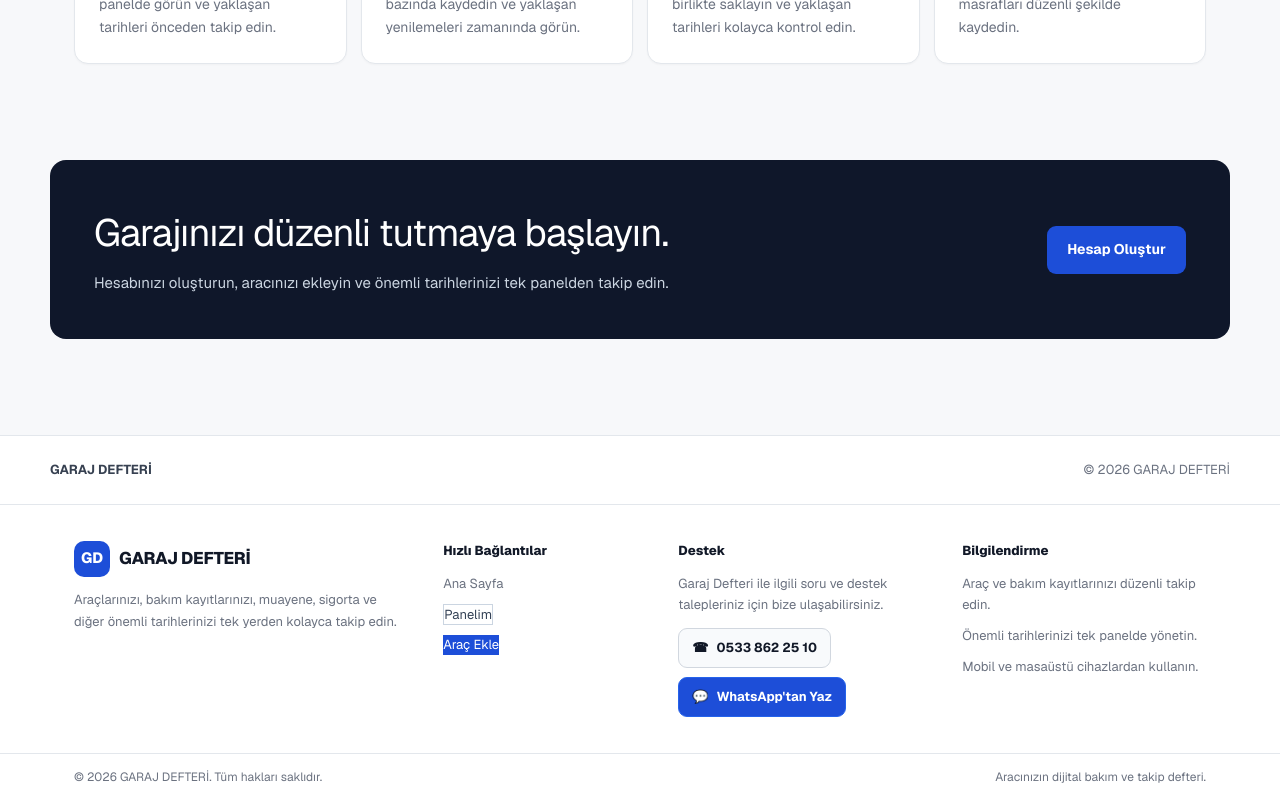
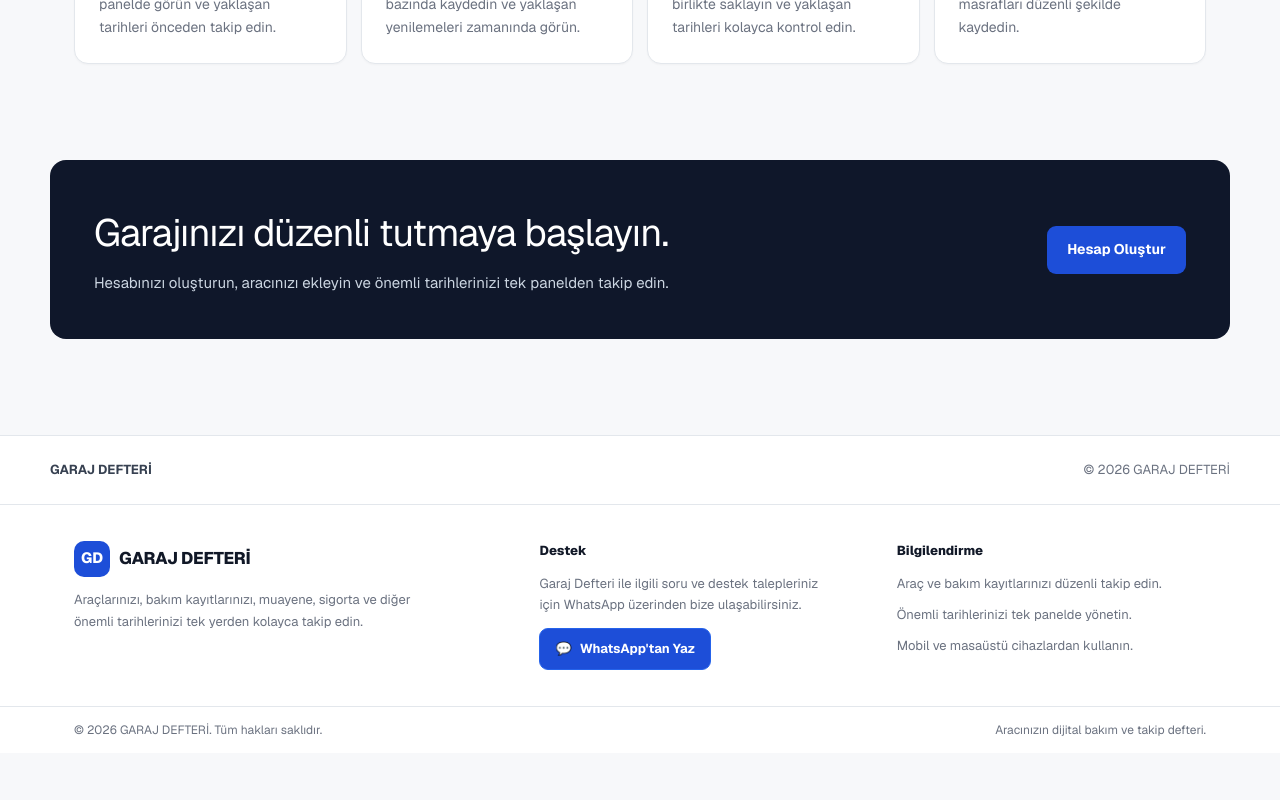
Before and after one commit to garajdefterim/garaj-defteri, a Next.js app: page / in a window 1280 px wide. Shown: the part 1283-2083 px from the top of the page. After the commit the page ends 2036 px from the top, so only its background shows below. Built offline with nearby package versions, Linux system fonts and the light colour scheme.

Commit message:
Footer sadeleştirildi

```diff
--- a/app/layout.tsx
+++ b/app/layout.tsx
@@ -152,7 +152,7 @@ export default function RootLayout({
                 <p
                   style={{
                     margin: 0,
-                    maxWidth: "330px",
+                    maxWidth: "370px",
                     color: "var(--muted)",
                     fontSize: "13px",
                     lineHeight: 1.7,
@@ -164,63 +164,20 @@ export default function RootLayout({
               </div>
 
               <div className="site-footer-column">
-                <strong className="site-footer-title">
-                  Hızlı Bağlantılar
-                </strong>
-
-                <nav
-                  style={{
-                    display: "flex",
-                    flexDirection: "column",
-                    gap: "10px",
-                  }}
-                >
-                  <a href="/" className="site-footer-link">
-                    Ana Sayfa
-                  </a>
-
-                  <a href="/dashboard" className="site-footer-link">
-                    Panelim
-                  </a>
-
-                  <a href="/arac-ekle" className="site-footer-link">
-                    Araç Ekle
-                  </a>
-                </nav>
-              </div>
-
-              <div className="site-footer-column">
                 <strong className="site-footer-title">Destek</strong>
 
                 <p
                   style={{
                     margin: "0 0 12px",
-                    maxWidth: "260px",
+                    maxWidth: "300px",
                     color: "var(--muted)",
                     fontSize: "13px",
                     lineHeight: 1.6,
                   }}
                 >
-                  Garaj Defteri ile ilgili soru ve destek talepleriniz için bize
-                  ulaşabilirsiniz.
+                  Garaj Defteri ile ilgili soru ve destek talepleriniz için
+                  WhatsApp üzerinden bize ulaşabilirsiniz.
                 </p>
-
-                <div
-                  style={{
-                    display: "flex",
-                    flexDirection: "column",
-                    gap: "9px",
-                    alignItems: "flex-start",
-                  }}
-                >
-                  <a
-                    href="tel:+905338622510"
-                    className="site-footer-contact"
-                    aria-label="Destek hattını ara: 0533 862 25 10"
-                  >
-                    <span aria-hidden="true">☎</span>
-                    0533 862 25 10
-                  </a>
 
                 <a
                   href={whatsappLinki}
@@ -232,7 +189,6 @@ export default function RootLayout({
                   <span aria-hidden="true">💬</span>
                   WhatsApp&apos;tan Yaz
                 </a>
-                </div>
               </div>
 
               <div className="site-footer-column">
@@ -278,8 +234,8 @@ export default function RootLayout({
                 margin: 0 auto;
                 padding: 36px 24px;
                 display: grid;
-                grid-template-columns: 1.35fr 0.8fr 1fr 1fr;
-                gap: 40px;
+                grid-template-columns: 1.35fr 1fr 1fr;
+                gap: 48px;
               }
 
               .site-footer-brand,
@@ -295,56 +251,15 @@ export default function RootLayout({
                 font-weight: 750;
               }
 
-              .site-footer-link {
-                width: fit-content;
-                color: var(--muted);
-                font-size: 13px;
-                line-height: 1.5;
-                text-decoration: none;
-                transition:
-                  color 0.2s ease,
-                  transform 0.2s ease;
-              }
-
-              .site-footer-link:hover {
-                color: #2563EB;
-                transform: translateX(2px);
-              }
-
               .site-footer-info {
                 color: var(--muted);
                 font-size: 13px;
                 line-height: 1.6;
               }
 
-              .site-footer-contact {
-                min-height: 40px;
-                padding: 0 13px;
-                display: inline-flex;
-                align-items: center;
-                justify-content: center;
-                gap: 8px;
-                border-radius: 9px;
-                border: 1px solid var(--border-strong);
-                background-color: var(--card-soft);
-                color: var(--foreground);
-                font-size: 13px;
-                font-weight: 700;
-                text-decoration: none;
-                white-space: nowrap;
-                transition:
-                  border-color 0.2s ease,
-                  transform 0.2s ease;
-              }
-
-              .site-footer-contact:hover {
-                border-color: #2563EB;
-                transform: translateY(-1px);
-              }
-
               .site-footer-whatsapp {
-                min-height: 40px;
-                padding: 0 13px;
+                min-height: 42px;
+                padding: 0 15px;
                 display: inline-flex;
                 align-items: center;
                 justify-content: center;
@@ -386,10 +301,14 @@ export default function RootLayout({
                 line-height: 1.5;
               }
 
-              @media (max-width: 960px) {
+              @media (max-width: 900px) {
                 .site-footer-main {
                   grid-template-columns: 1fr 1fr;
                   gap: 32px;
+                }
+
+                .site-footer-brand {
+                  grid-column: 1 / -1;
                 }
               }
 
@@ -400,11 +319,10 @@ export default function RootLayout({
                   padding: 30px 16px;
                 }
 
-                .site-footer-column {
-                  padding-top: 2px;
+                .site-footer-brand {
+                  grid-column: auto;
                 }
 
-                .site-footer-contact,
                 .site-footer-whatsapp {
                   width: 100%;
                   min-height: 46px;
```
Lines whose indentation alone changed are shown as unchanged.
